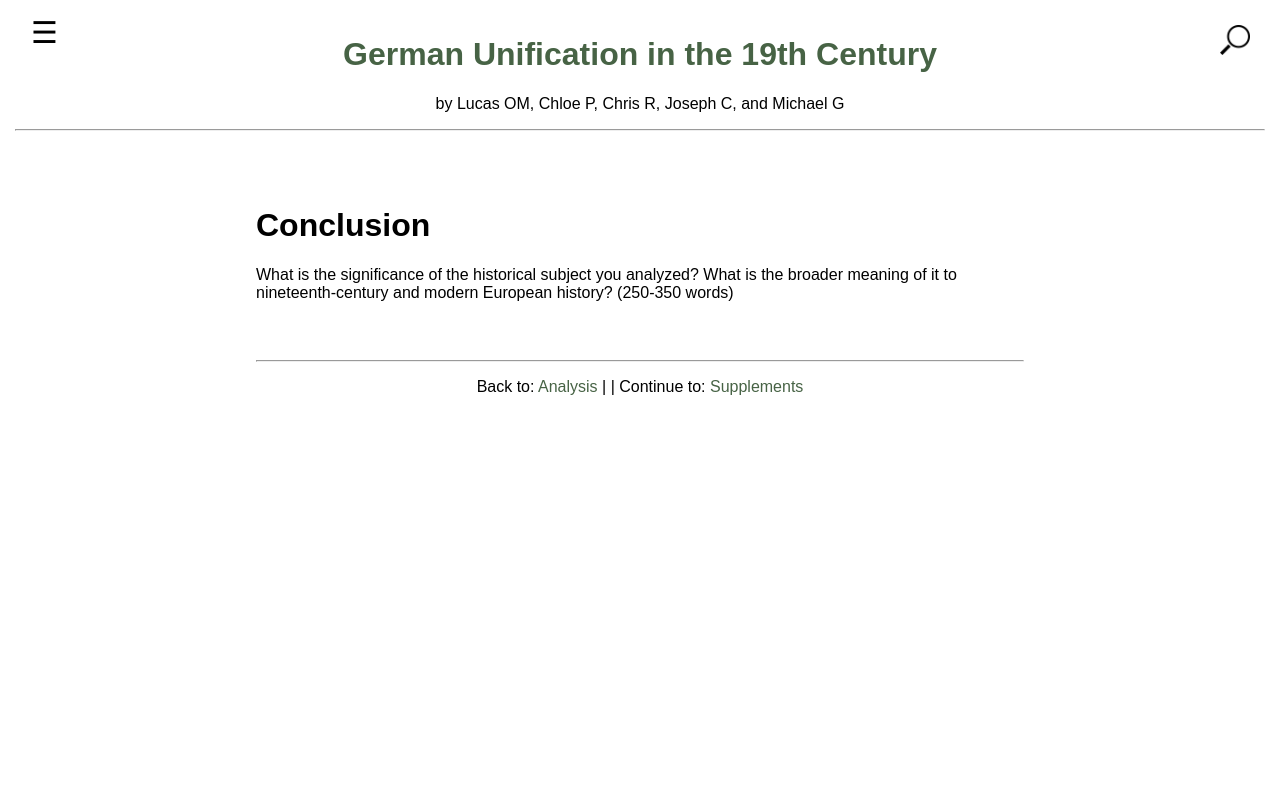
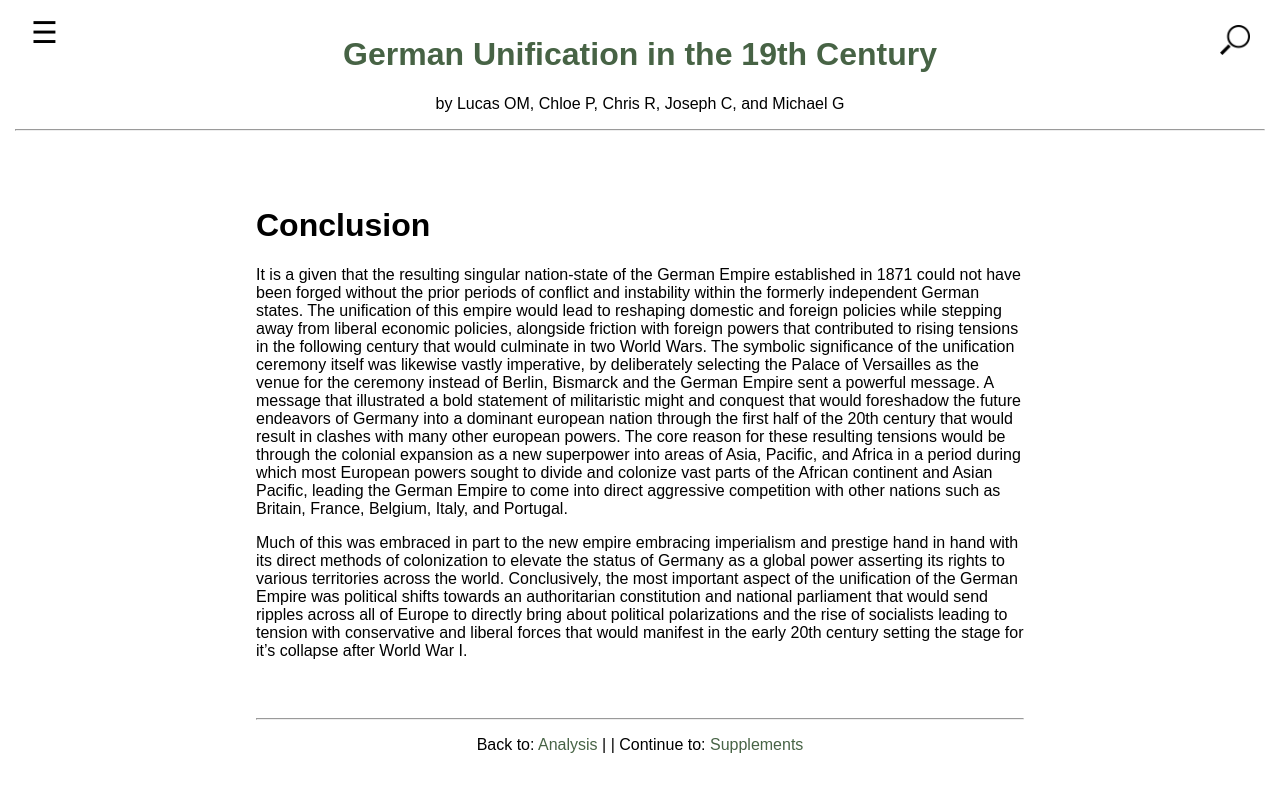
Before and after one commit to LucasOM-XeThey/OliveiraMelo-Lucas-EUH3205, a Jekyll site: the page built from 003_conclusion.md, in a window 1280 px wide. Shown: the top 792 px of the page. Built offline with Jekyll 4.4.1, drawn with Linux system fonts in a browser that asks for light colours.

Commit message:
Update 003_conclusion.md

```diff
--- a/003_conclusion.md
+++ b/003_conclusion.md
@@ -6,7 +6,14 @@ number: 3
 
 # Conclusion
 
-What is the significance of the historical subject you analyzed? What is the broader meaning of it to nineteenth-century and modern European history? (250-350 words)
+It is a given that the resulting singular nation-state of the German Empire established in 1871 could not have been forged without the prior periods of conflict and instability within the formerly independent German states.
+The unification of this empire would lead to reshaping domestic and foreign policies while stepping away from liberal economic policies, alongside friction with foreign powers that contributed to rising tensions in the following century that would culminate in two World Wars.
+The symbolic significance of the unification ceremony itself was likewise vastly imperative, by deliberately selecting the Palace of Versailles as the venue for the ceremony instead of Berlin, Bismarck and the German Empire sent a powerful message.
+A message that illustrated a bold statement of militaristic might and conquest that would foreshadow the future endeavors of Germany into a dominant european nation through the first half of the 20th century that would result in clashes with many other european powers.
+The core reason for these resulting tensions would be through the colonial expansion as a new superpower into areas of Asia, Pacific, and Africa in a period during which most European powers sought to divide and colonize vast parts of the African continent and Asian Pacific, leading the German Empire to come into direct aggressive competition with other nations such as Britain, France, Belgium, Italy, and Portugal.
+
+Much of this was embraced in part to the new empire embracing imperialism and prestige hand in hand with its direct methods of colonization to elevate the status of Germany as a global power asserting its rights to various territories across the world.
+Conclusively, the most important aspect of the unification of the German Empire was political shifts towards an authoritarian constitution and national parliament that would send ripples across all of Europe to directly bring about political polarizations and the rise of socialists leading to tension with conservative and liberal forces that would manifest in the early 20th century setting the stage for it’s collapse after World War I.
 
 {% assign media = site.media_metadata | where_exp: "item", "item.name == 'How-is-this-for-high'" %}
 {% include media.html pages=media %}
```
